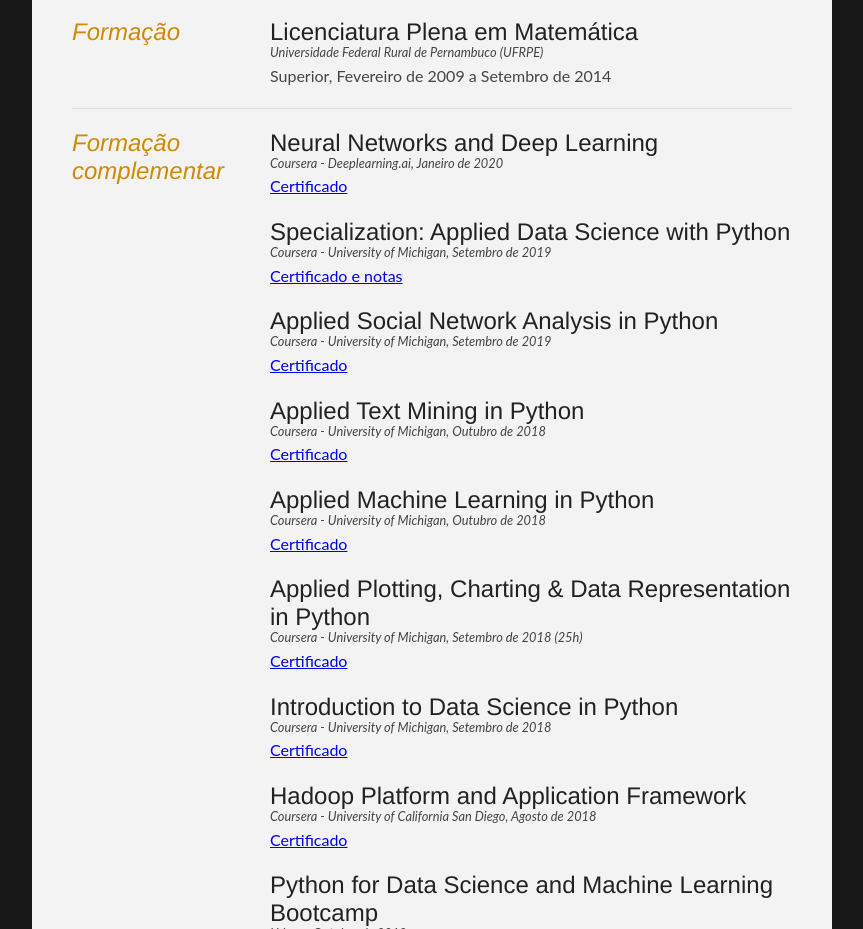
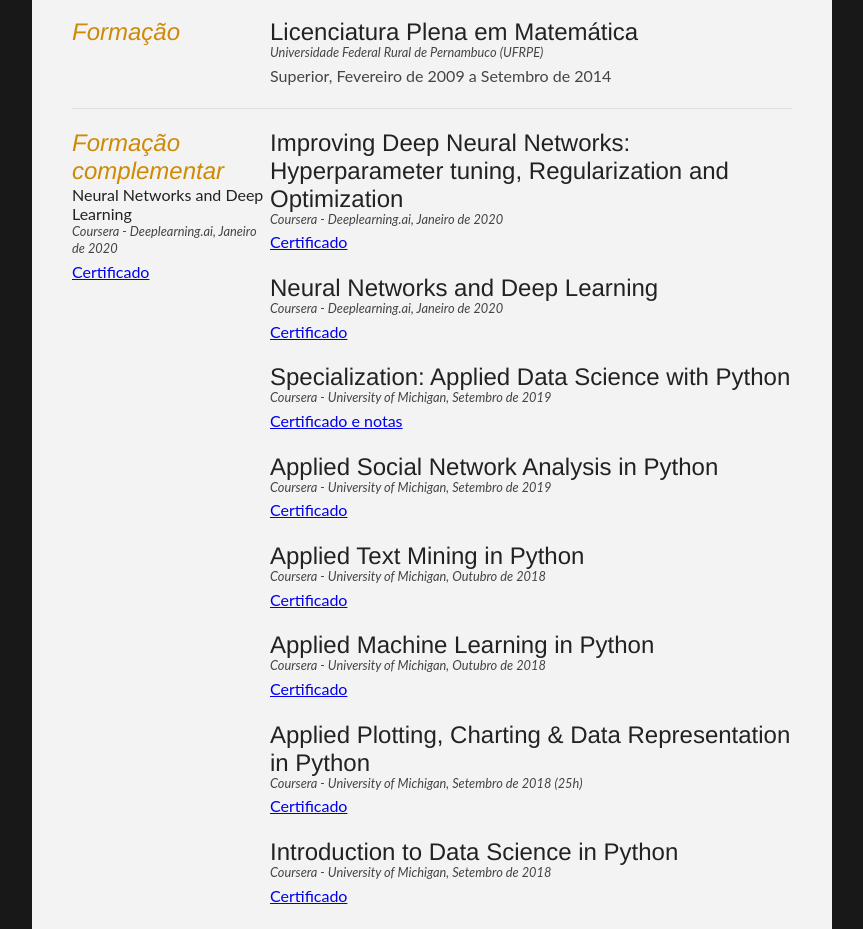
Before and after one commit to htbrandao/htbrandao.github.io, a plain HTML site: page index.html in a window 1280 px wide. Shown: the part 901-1830 px from the top of the page, without its empty margins (208-1071 px from the left). Drawn offline with Linux system fonts and the light colour scheme.

Commit message:
checkpoint

```diff
--- a/index.html
+++ b/index.html
@@ -167,6 +167,12 @@
 			</div>
 			<div class="sectionContent">
 				<article>
+					<h2>Improving Deep Neural Networks: Hyperparameter tuning, Regularization and Optimization</h2>
+					<p class="subDetails">Coursera - Deeplearning.ai, Janeiro de 2020</p>
+					<p><a href="https://www.coursera.org/account/accomplishments/verify/NUA2SZ232Y47" target="_blank">Certificado</a></p>
+					<p></p>
+				</article>
+				<article>
 					<h2>Neural Networks and Deep Learning</h2>
 					<p class="subDetails">Coursera - Deeplearning.ai, Janeiro de 2020</p>
 					<p><a href="https://www.coursera.org/account/accomplishments/verify/HQSGXQZKKD7L" target="_blank">Certificado</a></p>
@@ -225,6 +231,12 @@
 					<p>Curso para formação de instrutores de idioma (inglês)</p>
 				</article>
 			</div>
+			<article>
+					<h2>Neural Networks and Deep Learning</h2>
+					<p class="subDetails">Coursera - Deeplearning.ai, Janeiro de 2020</p>
+					<p><a href="https://www.coursera.org/account/accomplishments/verify/HQSGXQZKKD7L" target="_blank">Certificado</a></p>
+					<p></p>
+				</article>
 			<div class="clear"></div>
 		</section>
 		<!-- <section>
```
